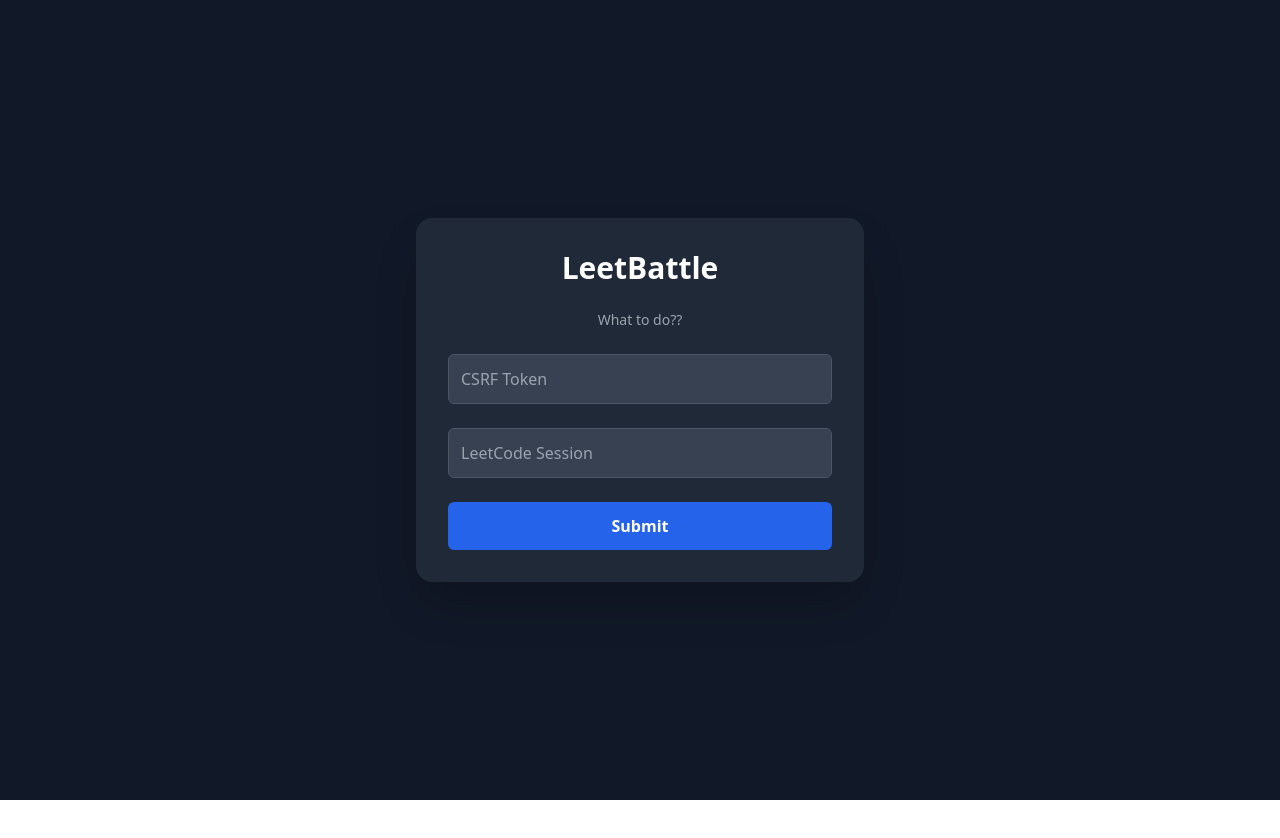
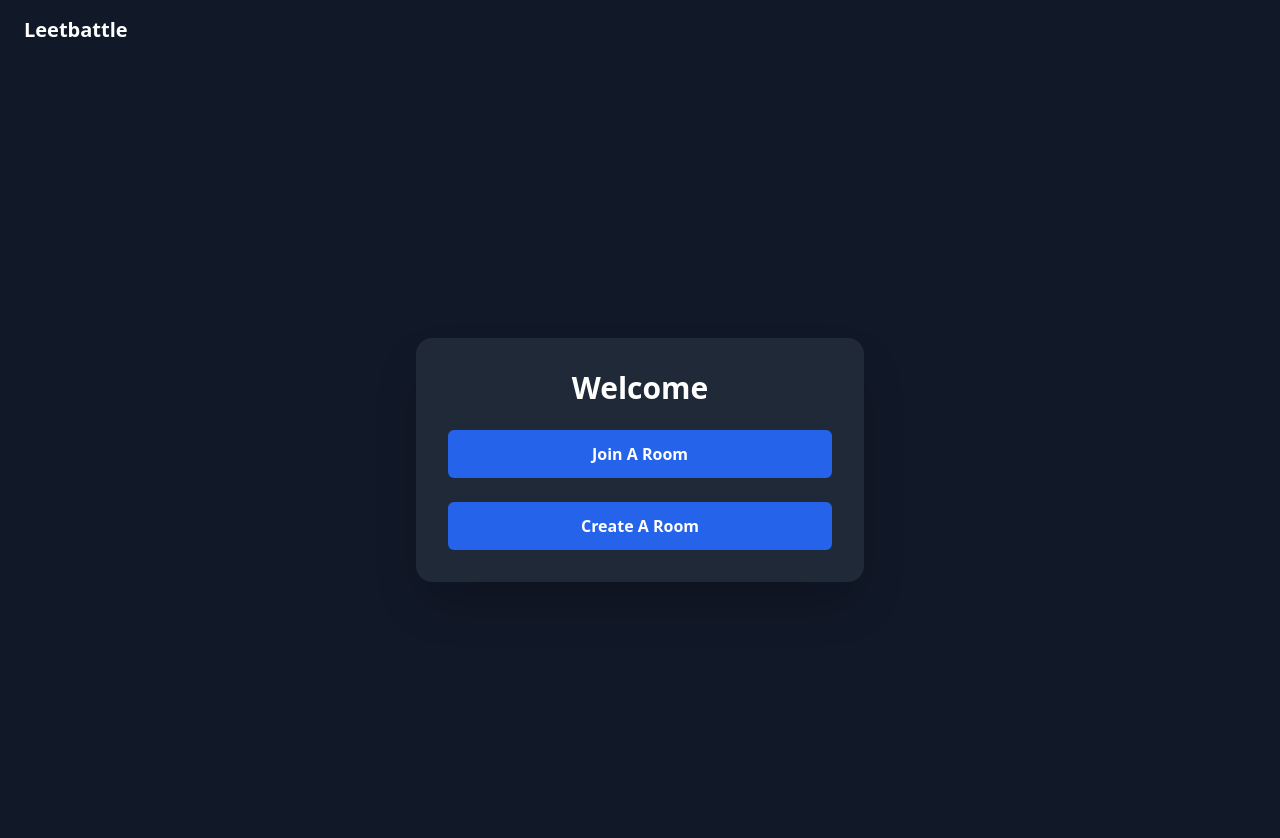
Before and after one commit to Ahmed-Armaan/LeetBattle, a React (Vite) app in the folder client/: page /rooms in a window 1280 px wide. Shown: the top 838 px of the page. Before the commit the page ends 800 px from the top, so only its background shows below. Built offline with nearby package versions, Linux system fonts and the light colour scheme.

Commit message:
Navbar and improvemrnts on LeetcodeAPI

```diff
--- a/client/src/Home.tsx
+++ b/client/src/Home.tsx
@@ -10,6 +10,7 @@
 interface CookieData {
   leetcodeData: PostData;
   username: string;
+  userImage: string;
 }
 
 function Home() {
@@ -23,7 +24,7 @@
       const data = sessionStorage.getItem("leetcode-data");
       if (data) {
         const parsed = JSON.parse(data);
-        if (parsed?.leetcodeData?.csrftoken && parsed?.leetcodeData?.leetcodesession && parsed?.username) {
+        if (parsed?.leetcodeData?.csrftoken && parsed?.leetcodeData?.leetcodesession && parsed?.username && parsed?.userImage) {
           navigate("/rooms");
         }
       }
@@ -60,10 +61,12 @@
       const responseData = await response.json();
       const jsonData = JSON.parse(responseData.username);
       const username = jsonData.data.user.username;
+      const userImage = jsonData.data.userStatus.avatar;
 
       const cookieData: CookieData = {
         leetcodeData: postData,
         username: username,
+        userImage: userImage,
       }
       sessionStorage.setItem("leetcode-data", JSON.stringify(cookieData))
 
@@ -77,6 +80,7 @@
   }
 
   return (
+    <>
       <div className="min-h-screen flex items-center justify-center bg-gray-900 text-white">
         <div className="bg-gray-800 p-8 rounded-2xl shadow-2xl w-full max-w-md space-y-6">
           <h1 className="text-3xl font-bold text-center">LeetBattle</h1>
@@ -112,6 +116,7 @@
           </button>
         </div>
       </div>
+    </>
   )
 }
 
--- a/client/src/Rooms.tsx
+++ b/client/src/Rooms.tsx
@@ -1,34 +1,63 @@
+import { useEffect, useState } from 'react'
+import Navbar from './navbar'
 import './tailwind.css'
 
 function Rooms() {
+  const [username, setUsername] = useState("");
+  const [currFormState, changeFormState] = useState("default");
+
+  useEffect(() => {
+    const data = sessionStorage.getItem("leetcode-data");
+    if (data) {
+      const parsed = JSON.parse(data);
+      if (parsed?.userImage) {
+        setUsername(parsed.username);
+      }
+    }
+  }, []);
+
   return (
-    <div className="min-h-screen flex items-center justify-center bg-gray-900 text-white">
-      <div className="bg-gray-800 p-8 rounded-2xl shadow-2xl w-full max-w-md space-y-6">
-        <h1 className="text-3xl font-bold text-center">LeetBattle</h1>
-        <p className="text-sm text-gray-400 text-center">
-          What to do??
-        </p>
+    <>
+      <Navbar />
+      <div className="min-h-screen flex items-center justify-center bg-gray-900 text-white">
+        <div className="bg-gray-800 p-8 rounded-2xl shadow-2xl w-full max-w-md space-y-6">
 
+          {(currFormState === "default") &&
+            <>
+              <h1 className="text-3xl font-bold text-center">Welcome {username}</h1>
+              <button
+                className="w-full py-3 bg-blue-600 hover:bg-blue-700 text-white font-semibold rounded-md transition"
+                onClick={() => { changeFormState("join") }}
+              >
+                Join A Room
+              </button>
+              <button
+                className="w-full py-3 bg-blue-600 hover:bg-blue-700 text-white font-semibold rounded-md transition"
+              >
+                Create A Room
+              </button>
+            </>
+          }
 
-        <input
-          type="text"
-          placeholder="CSRF Token"
-          className="w-full p-3 rounded-md bg-gray-700 text-white placeholder-gray-400 border border-gray-600 focus:outline-none focus:ring-2 focus:ring-blue-500"
-        />
+          {(currFormState === "join") &&
+            <>
+              <input
+                type="text"
+                placeholder="Room ID"
+                className="w-full p-3 rounded-md bg-gray-700 text-white placeholder-gray-400 border border-gray-600 focus:outline-none focus:ring-2 focus:ring-blue-500"
+              />
+              <button
+                className="w-full py-3 bg-blue-600 hover:bg-blue-700 text-white font-semibold rounded-md transition"
+              >
+                Join
+              </button>
+              <button onClick={() => { changeFormState("default") }}>Back</button>
+            </>
+          }
 
-        <input
-          type="text"
-          placeholder="LeetCode Session"
-          className="w-full p-3 rounded-md bg-gray-700 text-white placeholder-gray-400 border border-gray-600 focus:outline-none focus:ring-2 focus:ring-blue-500"
-        />
-
-        <button
-          className="w-full py-3 bg-blue-600 hover:bg-blue-700 text-white font-semibold rounded-md transition"
-        >
-          Submit
-        </button>
+        </div>
       </div>
-    </div>
+    </>
   )
 }
 
--- a/client/src/navbar.tsx
+++ b/client/src/navbar.tsx
@@ -0,0 +1,48 @@
+import { useEffect, useState } from 'react';
+
+const Navbar = () => {
+  const [imageURL, setImageURL] = useState<string | null>(null);
+  const [username, setUserName] = useState("");
+  const [optionsState, toggleOptions] = useState(false);
+
+  useEffect(() => {
+    const data = sessionStorage.getItem("leetcode-data");
+    if (data) {
+      const parsed = JSON.parse(data);
+      if (parsed?.userImage) {
+        setImageURL(parsed.userImage);
+        setUserName(parsed.username);
+      }
+    }
+  }, []);
+
+  return (
+    <div className="bg-gray-900 text-white px-6 py-4 shadow-md">
+      <div className="container mx-auto flex items-center justify-between">
+        <div className="text-xl font-bold">Leetbattle</div>
+        <div className="relative">
+          {imageURL && (
+            <img
+              src={imageURL}
+              title={username}
+              className="w-10 h-10 rounded-full border-2 border-white cursor-pointer"
+              onClick={() => toggleOptions(!optionsState)}
+              alt={`${username}'s avatar`}
+            />
+          )}
+
+          {optionsState && (
+            <div className="absolute right-0 mt-2 z-10 rounded-md bg-gray-700 shadow-lg ring-1 ring-black/5">
+              <ul className="py-1">
+                <li className="px-4 py-2 hover:bg-gray-500 cursor-pointer">History</li>
+                <li className="px-4 py-2 hover:bg-gray-500 cursor-pointer">LogOut</li>
+              </ul>
+            </div>
+          )}
+        </div>
+      </div>
+    </div>
+  );
+};
+
+export default Navbar;
```
Also changed, not shown: 2 other files (tests, documents, lock files or other folders). Lines whose indentation alone changed are shown as unchanged.
